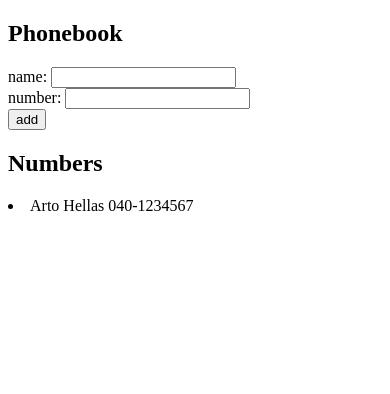
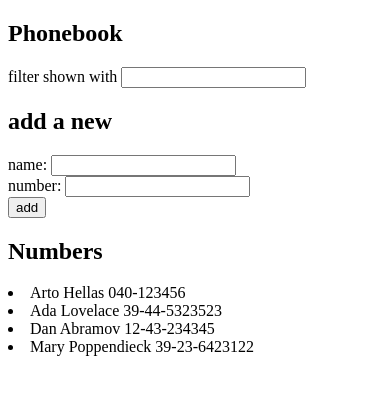
Before and after one commit to jmohrle/fso-part2, a React (Vite) app in the folder phonebook/: page / in a window 390 px wide. Shown: the top 394 px of the page. Built offline with nearby package versions, Linux system fonts and the light colour scheme.

Commit message:
feat(phonebook): phonebook step 4(ex-2.9)

```diff
--- a/phonebook/src/App.jsx
+++ b/phonebook/src/App.jsx
@@ -2,8 +2,13 @@
 
 const App = () => {
   const [persons, setPersons] = useState([
-    { name: 'Arto Hellas', number:'040-1234567' }
+    { name: 'Arto Hellas', number: '040-123456', id: 1 },
+    { name: 'Ada Lovelace', number: '39-44-5323523', id: 2 },
+    { name: 'Dan Abramov', number: '12-43-234345', id: 3 },
+    { name: 'Mary Poppendieck', number: '39-23-6423122', id: 4 }
   ])
+  const [filteredPersons, setFilteredPersons] = useState(persons)
+  const [filterValue, setFilterValue] = useState('')
   const [newName, setNewName] = useState('')
   const [newNumber, setNewNumber] = useState('')
 
@@ -20,10 +25,16 @@
         name: newName,
         number: newNumber
       }
-      setPersons(persons.concat(newPerson))
+      const newPersons = persons.concat(newPerson)
+      setPersons(newPersons)
+      setFilteredPersons(getFilteredPerson(newPersons, filterValue))
       setNewName('')
       setNewNumber('')
     }
+  }
+
+  const getFilteredPerson = (personList, value) => {
+    return personList.filter((person) => person.name.toLowerCase().includes(value.toLowerCase()))
   }
 
   const handleNameChange = (event) => {
@@ -32,14 +43,22 @@
   const handleNumberChange = (event) => {
     setNewNumber(event.target.value)
   }
+  const handleFilterChange = (event) => {
+    const filter = getFilteredPerson(persons, event.target.value)
+    setFilterValue(event.target.value)
+    setFilteredPersons(filter)
+  }
+
 
   return (
     <div>
       <h2>Phonebook</h2>
+      filter shown with <input onChange={handleFilterChange} />
+      <h2>add a new</h2>
       <form onSubmit={handleSubmit}>
         <div>
           name: <input value={newName} onChange={handleNameChange} />
-          <br/>
+          <br />
           number: <input value={newNumber} onChange={handleNumberChange} />
         </div>
         <div>
@@ -47,7 +66,7 @@
         </div>
       </form>
       <h2>Numbers</h2>
-      {persons.map((person) => (<li key={person.name}>{person.name} {person.number}</li>))}
+      {filteredPersons.map((person) => (<li key={person.name}>{person.name} {person.number}</li>))}
     </div>
   )
 }
```
